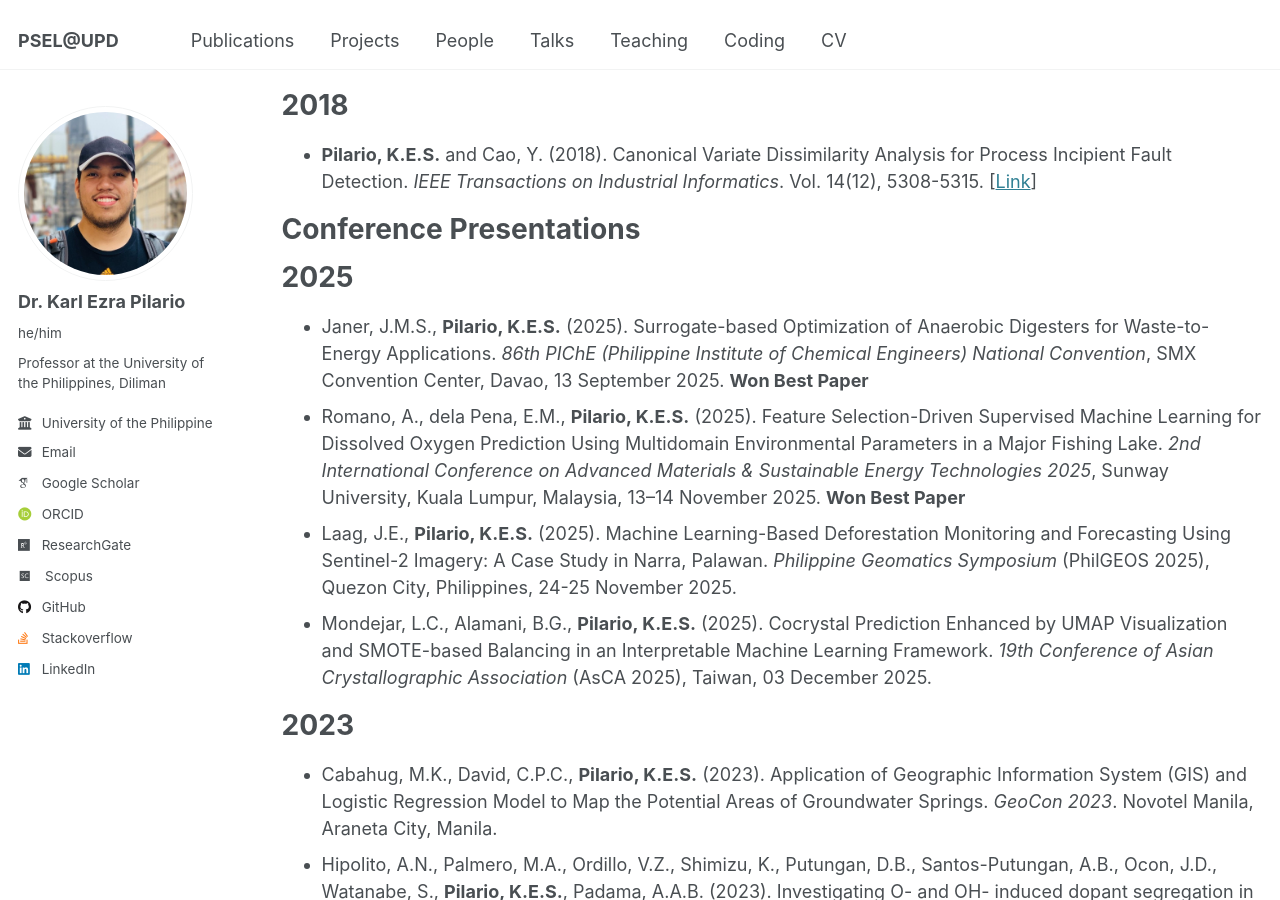
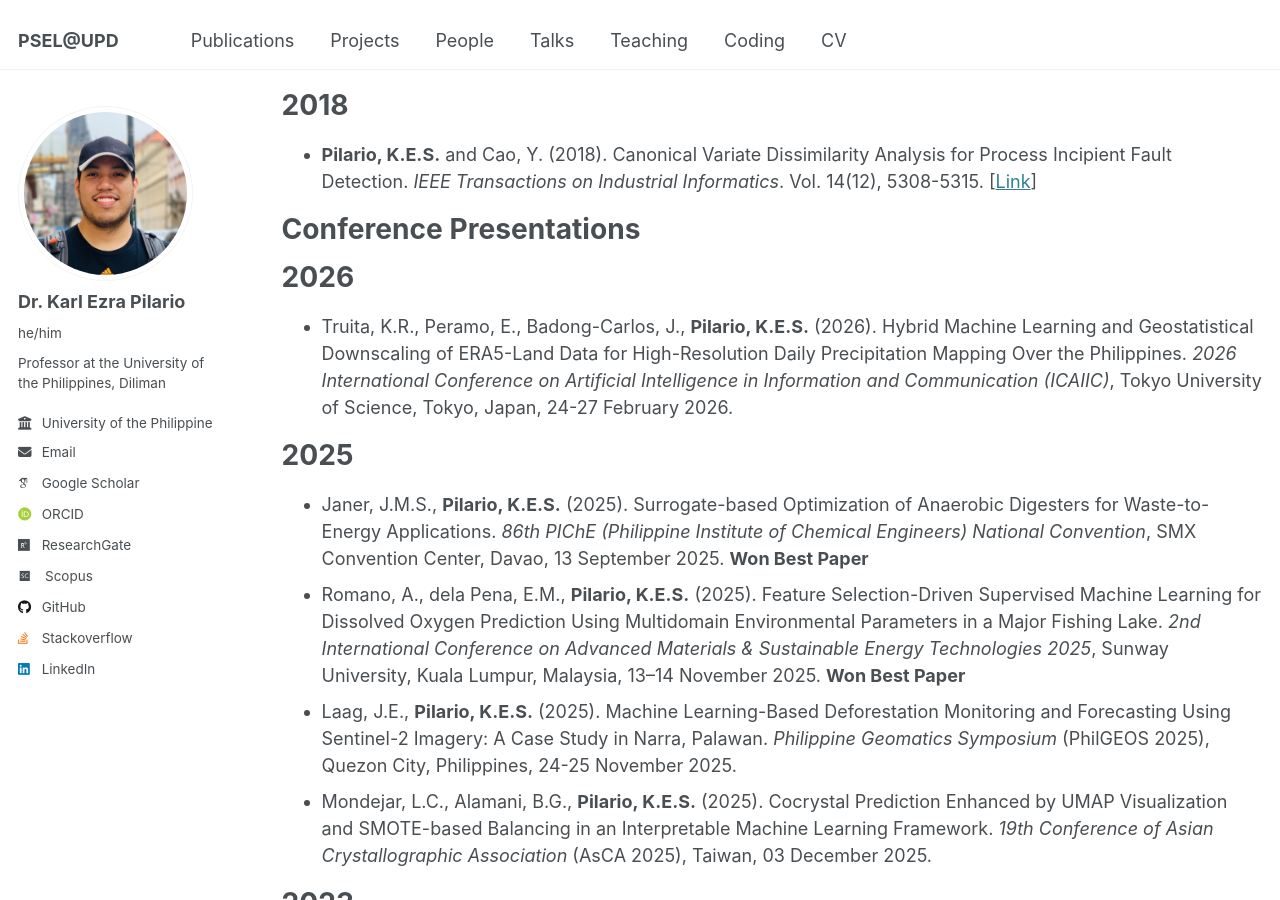
Before and after one commit to kspilario/kspilario.github.io, a Jekyll site: the page built from _pages/publications.md, in a window 1280 px wide and 900 px high, scrolled down 3293 px. Built offline with Jekyll 4.4.1, drawn with Linux system fonts in a browser that asks for light colours; some web fonts are replaced.

Commit message:
Update publications.md

```diff
--- a/_pages/publications.md
+++ b/_pages/publications.md
@@ -70,6 +70,10 @@ Check out my [Google Scholar](https://scholar.google.com.ph/citations?user=n41zo
 
 # Conference Presentations
 
+2026
+======
+* Truita, K.R., Peramo, E., Badong-Carlos, J., **Pilario, K.E.S.** (2026). Hybrid Machine Learning and Geostatistical Downscaling of ERA5-Land Data for High-Resolution Daily Precipitation Mapping Over the Philippines. *2026 International Conference on Artificial Intelligence in Information and Communication (ICAIIC)*, Tokyo University of Science, Tokyo, Japan, 24-27 February 2026.
+
 2025
 ======
 * Janer, J.M.S., **Pilario, K.E.S.** (2025). Surrogate-based Optimization of Anaerobic Digesters for Waste-to-Energy Applications. *86th PIChE (Philippine Institute of Chemical Engineers) National Convention*, SMX Convention Center, Davao, 13 September 2025. **Won Best Paper**
```
